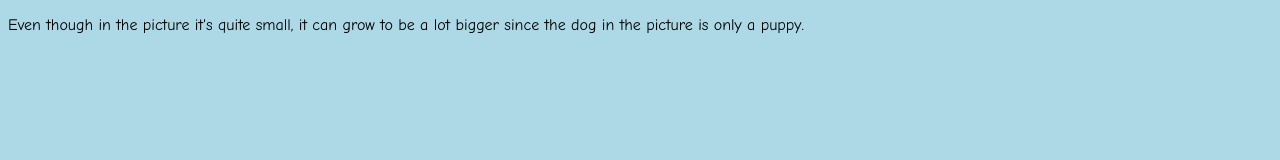
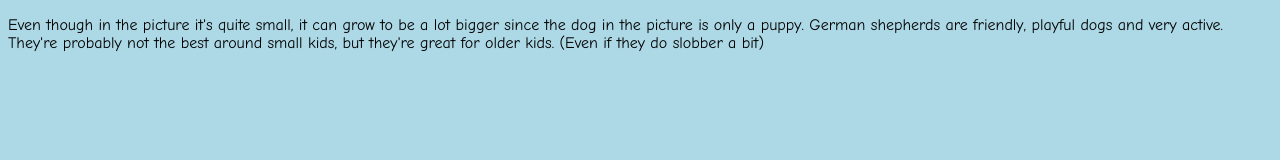
Before and after one commit to 100GirlsOfCodeNRV/DogProject, a plain HTML site: page germanshepherd.html in a window 1280 px wide. Drawn offline with Linux system fonts and the light colour scheme.

Commit message:
made changes to german

```diff
--- a/germanshepherd.html
+++ b/germanshepherd.html
@@ -7,7 +7,8 @@
 <title>About the german shepherd!</title>
 <body>
 <p>Even though in the picture it's quite small, it can grow to be a lot bigger
-  since the dog in the picture is only a puppy.  </p>
+  since the dog in the picture is only a puppy. German shepherds are friendly, playful
+dogs and very active. They're probably not the best around small kids, but they're great for older kids. (Even if they do slobber a bit) </p>
 </body>
 
   </html>
```
